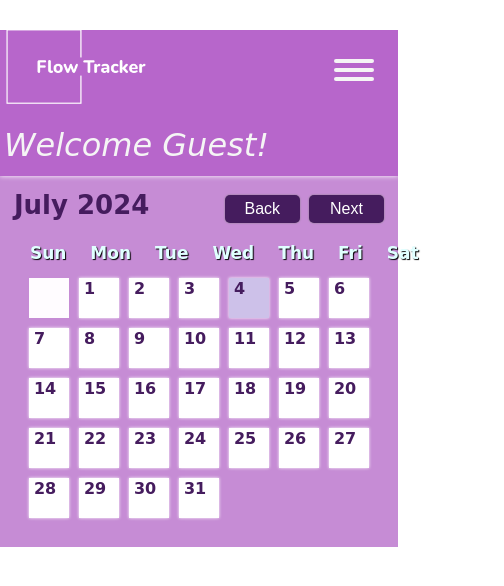
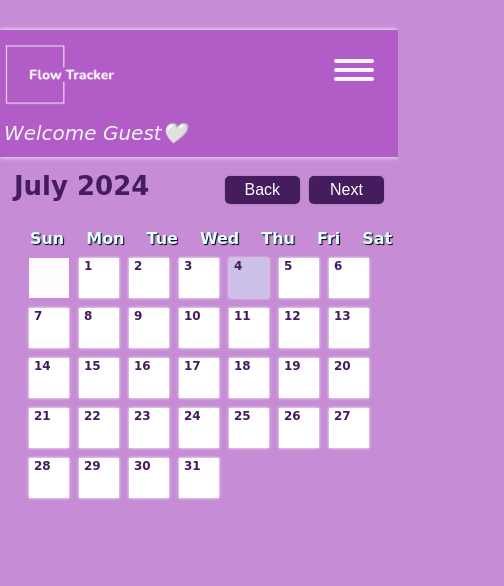
Before and after one commit to milamelo4/wdd330-personal-project, a website built with Vite: page src/index.html in a window 390 px wide. Shown: the whole page, 504 px wide, since content can reach past the window. Built offline with nearby package versions, Linux system fonts and the light colour scheme; files whose address does not match are found by name; a web font is replaced by a local one.

Commit message:
trying to fix mobile view

```diff
--- a/src/css/style.css
+++ b/src/css/style.css
@@ -34,6 +34,7 @@ html {
     background-image: url("../images/pexels-pixabay-262713.jpg");
     height: 100%;
     width: 100%;
+    max-width: 100%;
     background-position: center;
     background-size: calc(100%, 105%);
     box-sizing: border-box;
@@ -45,6 +46,7 @@ body{
     margin: 0;
     padding: 0;
     box-sizing: border-box;
+    max-width: 100%;
     font-family: var(--welcome);
 }
 
@@ -148,7 +150,6 @@ nav a {
     flex-direction: column;
     position: absolute;
     width: 40px;
-    height: 100vh;
     top: 30px;
     right: 0;
     background-color: transparent;
@@ -565,15 +566,26 @@ display: none;
 }
 
 @media (width < 460px) {
-    body{
+
+    html {
+        background-image: none;
+        background: var(--light-pink);
+
+
+    }
+    .logo-img {
+        padding-top: 20px;
+    }
+    body, header{
         display: block;
         margin: 0;
         padding: 0;
-
+        box-shadow: none;
     }
 
     .bg {
         display: block;
+        box-shadow: none;
     }
     .main-container {
         display: block;
@@ -581,40 +593,41 @@ display: none;
         padding: 0;
         width: fit-content;
     }
-    .weekdays {
+    .weekdays > * {
         width: 55%;
         display: flex;
 
 
         color: var(--btn-background);
+        margin-block: 0;
+        font-size: 16px;
 
-        font-size: 18px;
-        margin: 5px 13px;
-
+        margin-left: -12px;
+        margin-right: 24px;
         text-shadow: 1px 1px 1px black;
 
-        & div {
-            align-content: center;
-            padding: 5px 11PX 0 13px;
-            text-align: left;
-            font-size: 17px;
-            /* margin: 0 9px 0 10px; */
-        }
+
 
     }
     .day {
-
+        font-size: 12px;
         width: 40px;
         height: 40px;
         margin-inline: 5px;
 
     }
 
+    .caleContainer {
+        width: 360px;
+    }
+    .welcome-msg {
+        font-size: 20px;
+    }
     .calendar {
-        margin: 10px;
-        margin-inline: 20px;
-       width: 360px;
-       padding-bottom: 10px;
+        margin: 0 5px;
+
+       width: 100%;
+
 
 
     }
--- a/src/js/calendar.js
+++ b/src/js/calendar.js
@@ -41,7 +41,7 @@ function welcomeMsg() {
   const nameValue = getLocalStorage('userName') || 'Guest'
 
   let charInx = 0
-  const welcomeMessage = `Welcome ${capitalize(nameValue)}!`
+  const welcomeMessage = `Welcome ${capitalize(nameValue)}🤍`;
 
   function type() {
 
```
